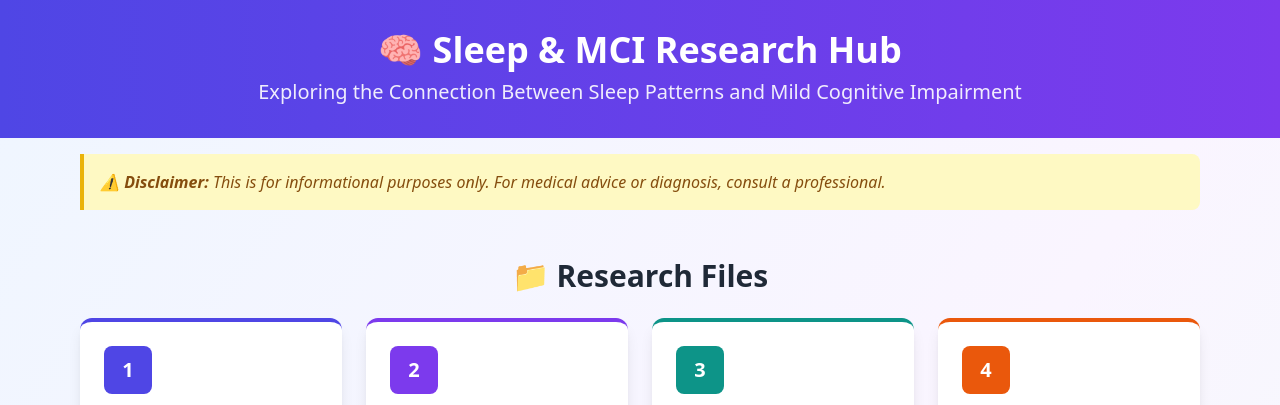
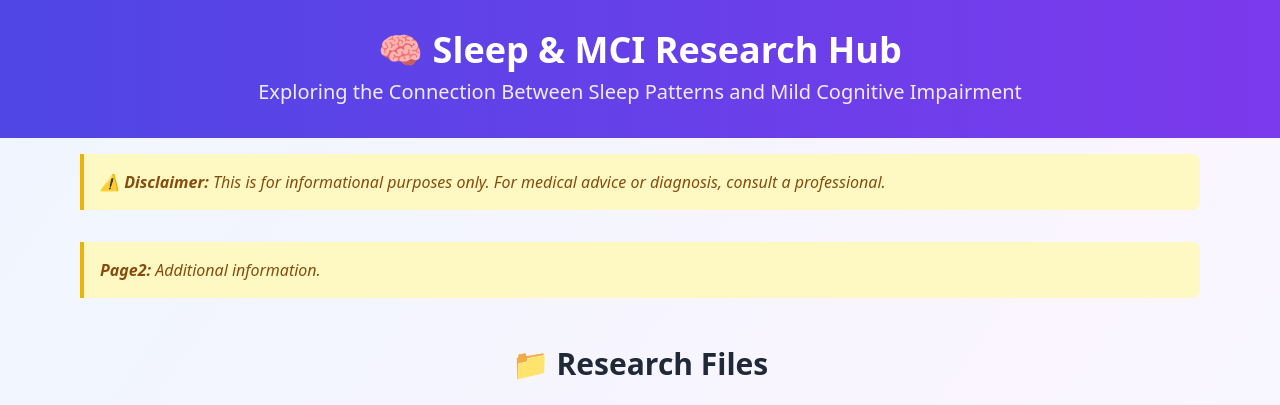
Before and after one commit to Tele-Geriatric/SysRev, a plain HTML site: page index.html in a window 1280 px wide. Shown: the top 405 px of the page. Drawn offline with nearby package versions, Linux system fonts and the light colour scheme.

Commit message:
Update index.html

```diff
--- a/index.html
+++ b/index.html
@@ -38,6 +38,14 @@
         </div>
     </div>
 
+    <!-- Other page -->
+    <div class="max-w-6xl mx-auto px-4 py-4">
+        <div class="bg-yellow-100 border-l-4 border-yellow-500 p-4 rounded-r-lg">
+            <p class="text-yellow-800 italic">
+                <strong><a href="https://tele-geriatric.github.io/SysRev/sr05.html" target="new">Page2:</a></strong> Additional information.
+            </p>
+        </div>
+    </div>
     <!-- Research Files Section -->
     <section class="max-w-6xl mx-auto px-4 py-8">
         <h2 class="text-3xl font-bold text-gray-800 mb-6 text-center">📁 Research Files</h2>
```
